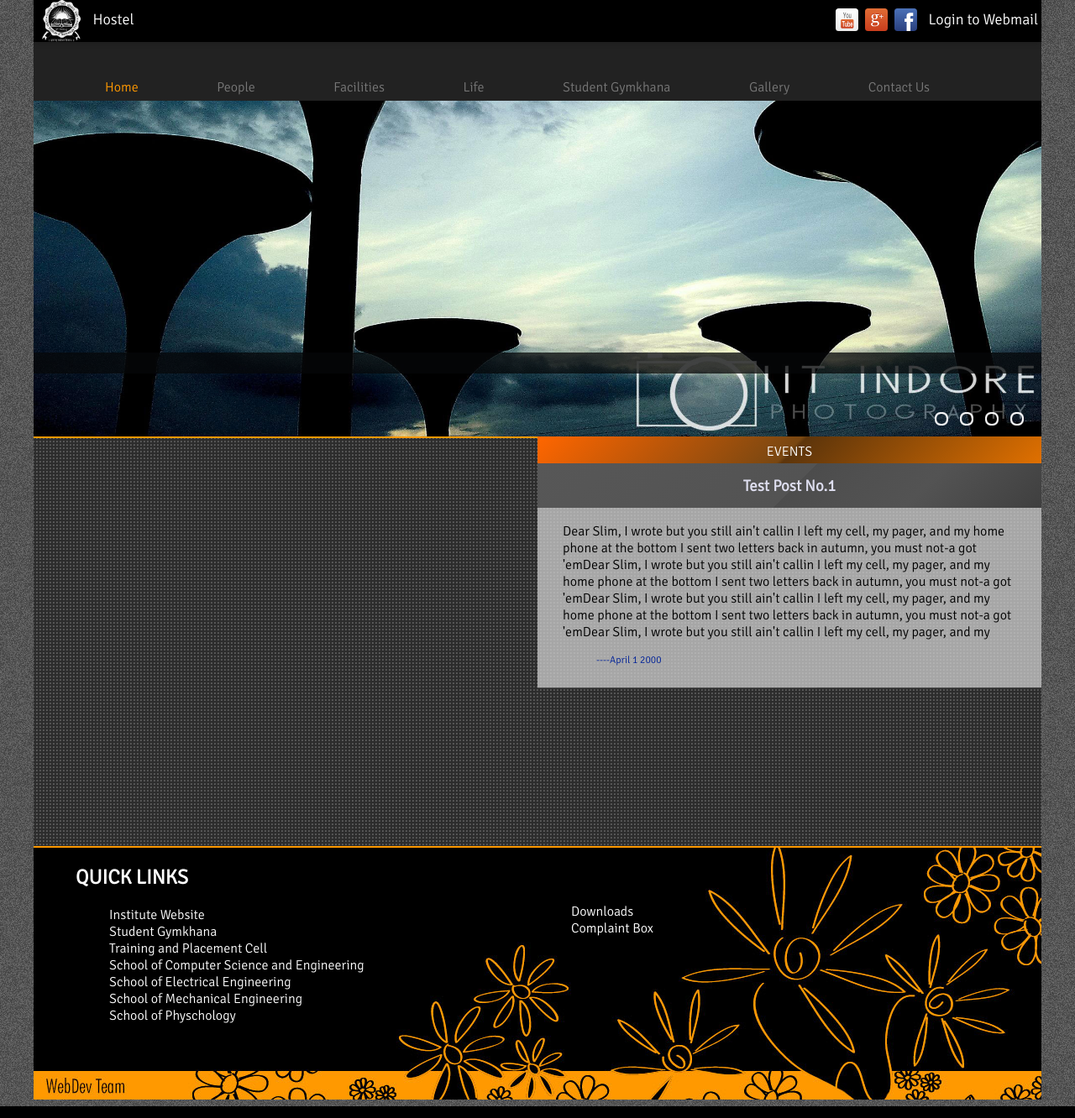
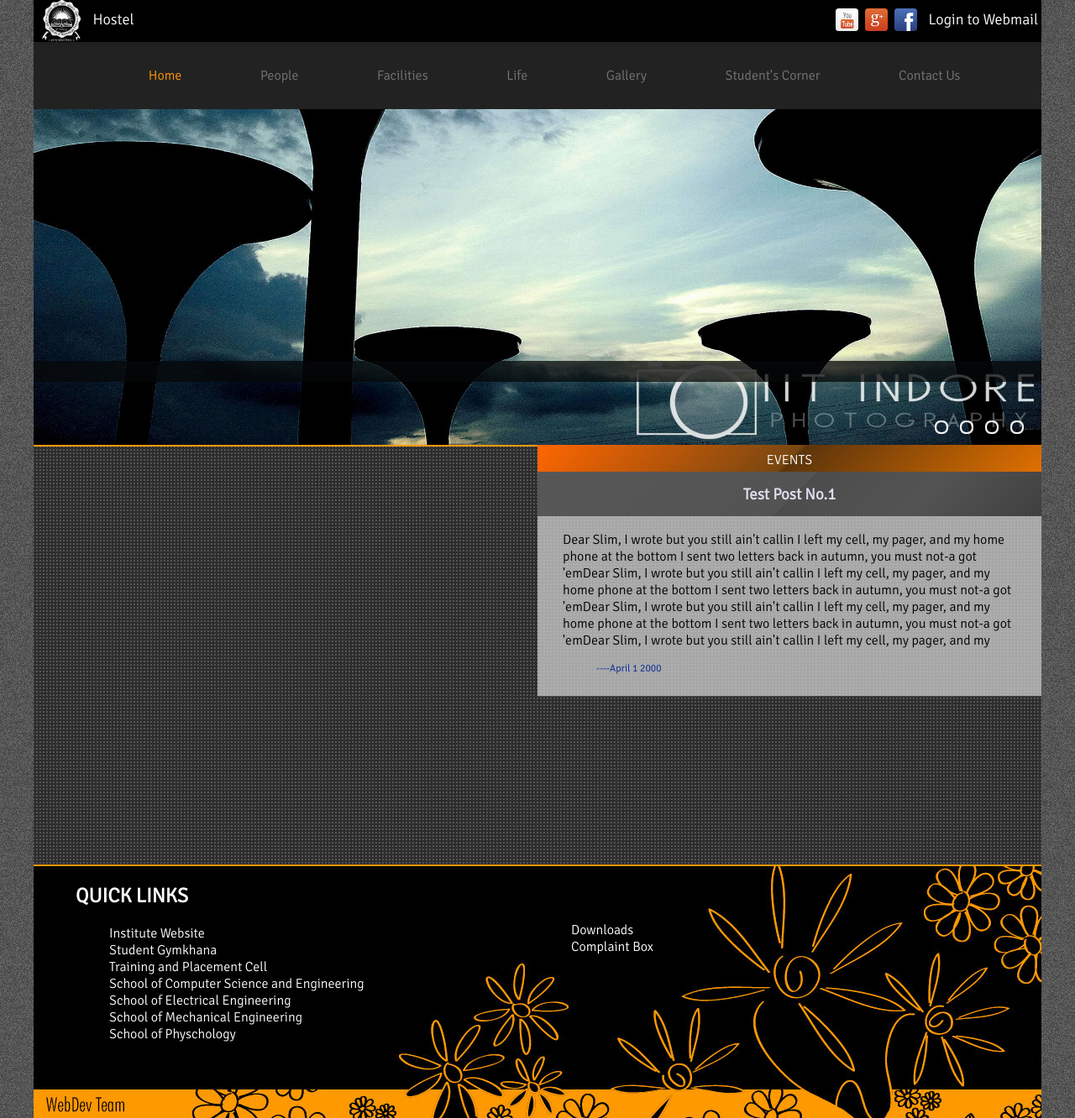
Before and after one commit to docm-iiti/hostel, a PHP site: page / in a window 1280 px wide. Shown: the whole page at 84% size. Run offline with PHP 8.4, Linux system fonts and the light colour scheme; some libraries are stand-ins or nearby versions.

Commit message:
Cleaned and added students corner link

```diff
--- a/css/pagelayout.css
+++ b/css/pagelayout.css
@@ -8,6 +8,7 @@
 
 .myDiv {
 	position:relative;
+	top:34px;
 	z-index:0;
 	width:1200px;
 	font-family:Signika;
@@ -34,8 +35,7 @@
 	background:rgba(35,31,32,.8);
 	height:80px;
 	width:1200px;
-	position:relative;
-	top:40px;
+	position:absolute;
 }
 
 nav#pageNav {
@@ -47,7 +47,6 @@ nav#pageNav {
 
 nav#pageNav ul {
 	text-align:center;
-	float:left;
 }
 
 nav#pageNav ul li {
--- a/index.html
+++ b/index.html
@@ -8,9 +8,12 @@
 </head>
 
 <body background="images/background.jpg">
+  <?php
+    session_start();
+   ?>
   <div class="myDiv">
     <div class="fixedHeader">
-                  <a href="index.html"><img src="images/logo.jpg" style="height:50px;float:left;padding:0 10px 0 10px;"><p style="float:left;margin:0px;padding:12px 4px;color:#FFF;font-size:18px">Hostel</p></a>
+      <a href="index.php"><img src="images/logo.jpg" style="height:50px;float:left;padding:0 10px 0 10px;"><p style="float:left;margin:0px;padding:12px 4px;color:#FFF;font-size:18px">Hostel</p></a>
       <a href="http://webmail.iiti.ac.in"><p style="color:#FFF;float:right;margin:0px;padding:12px 4px 0 10px;font-size:18px">Login to Webmail</p></a>
       <a href="https://www.facebook.com/pages/iit-indore/130703073519"><img id="fblogo" style="float:right;padding:10px 4px; " height="27px" src="images/Logos/fb_logo.svg" alt="Like" /></a>
       <a href="https://plus.google.com/+iitindore"><img id="gpluslogo" style="float:right;padding:10px 4px;" height="27px" src="images/Logos/gplus_logo.svg" alt="+1" /></a>
@@ -69,13 +72,14 @@
               </div>
             </li>
 
-                  <li><a href="www.iiti.ac.in/sgm.html" class="heading">Student Gymkhana</a></li>
             <li><a href="gallery.html" class="heading">Gallery</a></li>
+            <li><a href="hostel-iiti.vacau.com" class="heading">Student's Corner</a></li>
             <li><a href="contactus.html" class="heading">Contact Us</a></li>
 
           </ul>
       </nav>
-            </div><!--For class pageHeader-->
+    </div>
+    <div class="content"><!--For class pageHeader-->
     <!-- Marquee ------------------------------------------------------------------------------------------------------------------------->
             <div class="marquee_container">
                   <div class="marquee_photos"></div>
```
Lines whose indentation alone changed are shown as unchanged.
